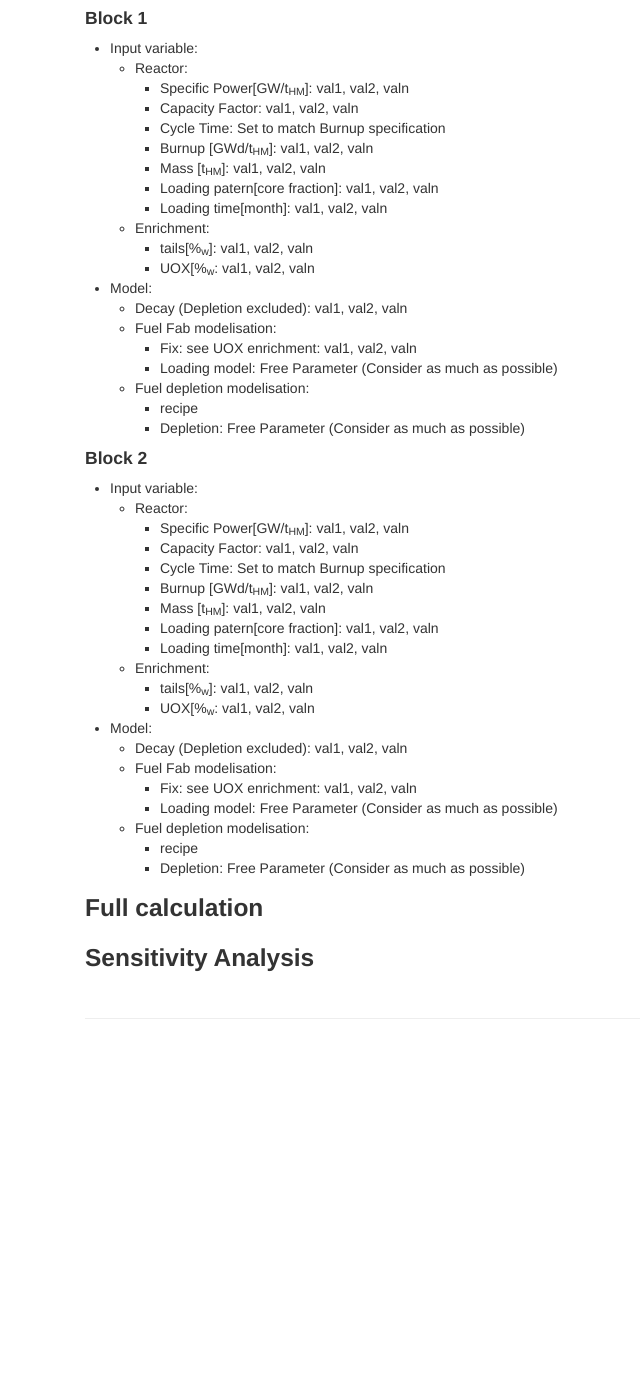
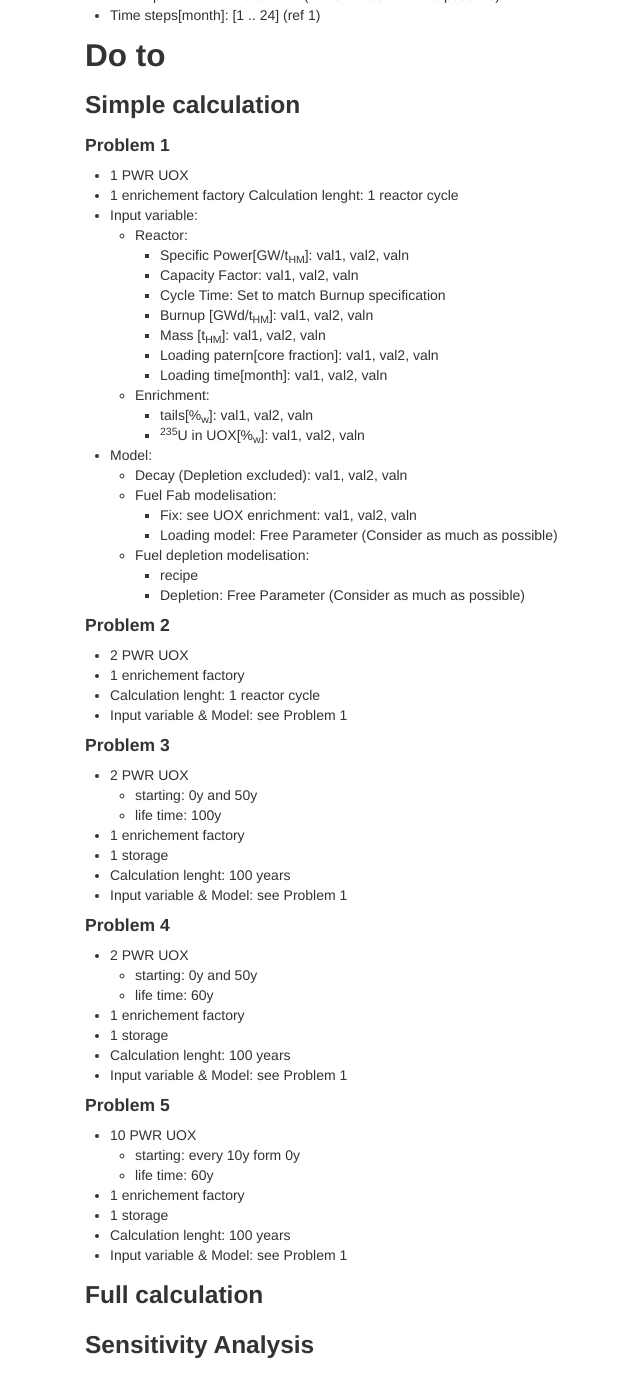
Before and after one commit to FuelCycleFIT/fcci2017.github.io_old_bkp, a Jekyll site: the page built from _pages/experiement/exp1.md, in a window 1280 px wide and 1400 px high, scrolled down 1266 px. Shown: the whole window, without its empty margins (205-845 px from the left). Built offline with Jekyll 4.4.1, drawn with Linux system fonts in a browser that asks for light colours; our own code applies the rules of GitHub Pages for plain Markdown files; before the commit the page ends 2316 px from its top, so only the background shows below that; some of the changed text lies outside the part shown.

Commit message:
improve experiement 1 definition

```diff
--- a/_pages/experiement/exp1.md
+++ b/_pages/experiement/exp1.md
@@ -7,101 +7,119 @@ one through cycle composed by an enrichement factory, a PWR loaded with UOX fuel
 and a storage to store the used UOX fuel.
 ---
 
-
 # Design of Experience
 
 ## Introduction
-   This experiement has been designed to assess the correlataion of a
-   one through cycle composed by an enrichement factory, a PWR loaded with UOX fuel
-   and a storage to store the used UOX fuel.
+This experiement has been designed to assess the correlataion of a
+one through cycle composed by an enrichement factory, a PWR loaded with UOX fuel
+and a storage to store the used UOX fuel.
 
 
 ## Cycle Description
-   The present experiement cycle will be composed by an fabrication plant, which
-   enricht a natural uranium feed (0.3%<sub>w</sub> of <sup>235</sup>U + 99.7%<sub>w</sub> of <sup>238</sup>U)
-   ![Experiement 1 Shema](exp1.png)
+The present experiement cycle will be composed by:
+  - an fabrication plant, which enricht a natural uranium feed (0.3%<sub>w</sub> of <sup>235</sup>U + 99.7%<sub>w</sub> of <sup>238</sup>U)
+  - 10 PWR reactor:
+    - starting: TDB
+    - lifetime: TDB
+  - Storage
+  - 1 Natural Uranium source
+![Experiement 1 Shema](exp1.png)
 
 
 ## Output Metrics
-   - Unat consumption
-   - Waste:
-     - Pu mass
-     - vector Pu
-     - MA mass
-     - MA vector
-     - Decay Heat
+- Unat consumption
+- Waste:
+  - Pu mass
+  - vector Pu
+  - MA mass
+  - MA vector
+  - Decay Heat
 
 
 ## Cycle Input and Model simplification
-   - Input variable:
-     - Reactor:
-       - Specific Power[GW/t<sub>HM</sub>]: [X .. Y]
-       - Capacity Factor: [X .. Y]
-       - Cycle Time: Set to match Burnup specification
-       - Burnup [GWd/t<sub>HM</sub>]: [X .. Y]
-       - Mass [t<sub>HM</sub>]: [X .. Y]
-       - Loading patern[core fraction]: [1, 3, 4]
-       - Loading time[month]: [0, 1]
-     - Enrichment:
-       - tails[%<sub>w</sub>]: [X .. Y]
-       - UOX[%<sub>w</sub>]: [X .. Y]
-   - Model:
-     - Decay (Depletion excluded): [on/off]
-     - Fuel Fab modelisation:
-       - Fix: see UOX enrichment
-       - Loading model: Free Parameter (Consider as much as possible)
-     - Fuel depletion modelisation:
-       - recipe
-       - Depletion: Free Parameter (Consider as much as possible)
-
+- Input variable:
+ - Reactor:
+   - Specific Power[GW/t<sub>HM</sub>]: [20 .. 30] (ref 30)
+   - Capacity Factor **(fix)** : [0.75]
+   - Cycle Time: Set to match Burnup specification
+   - Burnup [GWd/t<sub>HM</sub>]: [25 .. 75] (ref 40)
+   - Mass [t<sub>HM</sub>]: [53.25 .. 112.25] (ref 75)
+   - Loading patern[core fraction]: [1, 3, 4, 5] (ref 3)
+   - Loading time[month]: [0, 1]
+ - Enrichment:
+   - tails[%<sub>w</sub>]: [X .. Y]
+   - <sup>235</sup>U in UOX[%<sub>w</sub>]: [3 .. 5] (ref 4)
+- Model:
+ - Decay (Depletion excluded): [on/off] (ref on if available)
+ - Fuel Fab modelisation:
+   - Fix: see UOX enrichment
+   - Loading model: Free Parameter (Consider as much as possible)
+ - Fuel depletion modelisation:
+   - recipe
+   - Depletion: Free Parameter (Consider as much as possible)
+ - Time steps[month]: [1 .. 24] (ref 1)
 
 ## Do to
 
 ### Simple calculation
 
-#### Block 1
-   - Input variable:
-     - Reactor:
-       - Specific Power[GW/t<sub>HM</sub>]: val1, val2, valn
-       - Capacity Factor: val1, val2, valn
-       - Cycle Time: Set to match Burnup specification
-       - Burnup [GWd/t<sub>HM</sub>]: val1, val2, valn
-       - Mass [t<sub>HM</sub>]: val1, val2, valn
-       - Loading patern[core fraction]: val1, val2, valn
-       - Loading time[month]: val1, val2, valn
-     - Enrichment:
-       - tails[%<sub>w</sub>]: val1, val2, valn
-       - UOX[%<sub>w</sub>: val1, val2, valn
-   - Model:
-     - Decay (Depletion excluded): val1, val2, valn
-     - Fuel Fab modelisation:
-       - Fix: see UOX enrichment: val1, val2, valn
-       - Loading model: Free Parameter (Consider as much as possible)
-     - Fuel depletion modelisation:
-       - recipe
-       - Depletion: Free Parameter (Consider as much as possible)
+#### Problem 1
+- 1 PWR UOX
+- 1 enrichement factory
+Calculation lenght: 1 reactor cycle
+- Input variable:
+  - Reactor:
+    - Specific Power[GW/t<sub>HM</sub>]: val1, val2, valn
+    - Capacity Factor: val1, val2, valn
+    - Cycle Time: Set to match Burnup specification
+    - Burnup [GWd/t<sub>HM</sub>]: val1, val2, valn
+    - Mass [t<sub>HM</sub>]: val1, val2, valn
+    - Loading patern[core fraction]: val1, val2, valn
+    - Loading time[month]: val1, val2, valn
+  - Enrichment:
+    - tails[%<sub>w</sub>]: val1, val2, valn
+    - <sup>235</sup>U in UOX[%<sub>w</sub>]: val1, val2, valn
+- Model:
+  - Decay (Depletion excluded): val1, val2, valn
+  - Fuel Fab modelisation:
+    - Fix: see UOX enrichment: val1, val2, valn
+    - Loading model: Free Parameter (Consider as much as possible)
+  - Fuel depletion modelisation:
+    - recipe
+    - Depletion: Free Parameter (Consider as much as possible)
 
-#### Block 2
-   - Input variable:
-     - Reactor:
-       - Specific Power[GW/t<sub>HM</sub>]: val1, val2, valn
-       - Capacity Factor: val1, val2, valn
-       - Cycle Time: Set to match Burnup specification
-       - Burnup [GWd/t<sub>HM</sub>]: val1, val2, valn
-       - Mass [t<sub>HM</sub>]: val1, val2, valn
-       - Loading patern[core fraction]: val1, val2, valn
-       - Loading time[month]: val1, val2, valn
-     - Enrichment:
-       - tails[%<sub>w</sub>]: val1, val2, valn
-       - UOX[%<sub>w</sub>: val1, val2, valn
-   - Model:
-     - Decay (Depletion excluded): val1, val2, valn
-     - Fuel Fab modelisation:
-       - Fix: see UOX enrichment: val1, val2, valn
-       - Loading model: Free Parameter (Consider as much as possible)
-     - Fuel depletion modelisation:
-       - recipe
-       - Depletion: Free Parameter (Consider as much as possible)
+#### Problem 2
+  - 2 PWR UOX
+  - 1 enrichement factory
+  - Calculation lenght: 1 reactor cycle
+  - Input variable & Model: see Problem 1
+
+#### Problem 3
+  - 2 PWR UOX
+    - starting: 0y and 50y
+    - life time: 100y
+  - 1 enrichement factory
+  - 1 storage
+  - Calculation lenght: 100 years
+  - Input variable & Model: see Problem 1
+
+#### Problem 4
+  - 2 PWR UOX
+    - starting: 0y and 50y
+    - life time: 60y
+  - 1 enrichement factory
+  - 1 storage
+  - Calculation lenght: 100 years
+  - Input variable & Model: see Problem 1
+
+#### Problem 5
+  - 10 PWR UOX
+    - starting: every 10y form 0y
+    - life time: 60y
+  - 1 enrichement factory
+  - 1 storage
+  - Calculation lenght: 100 years
+  - Input variable & Model: see Problem 1
 
 ### Full calculation
 
```
